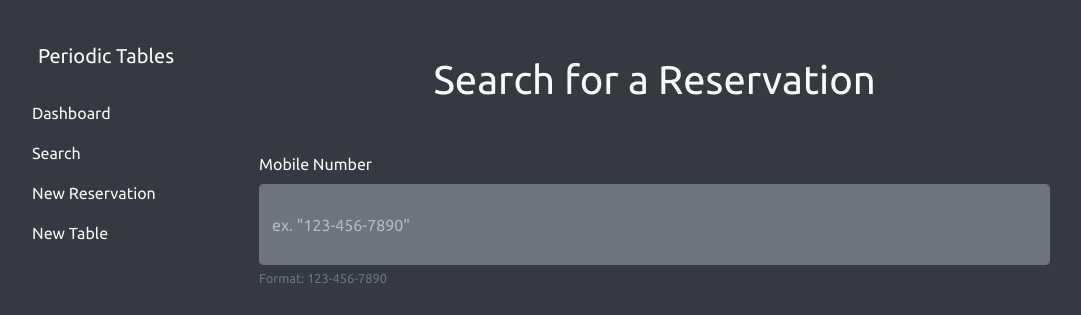
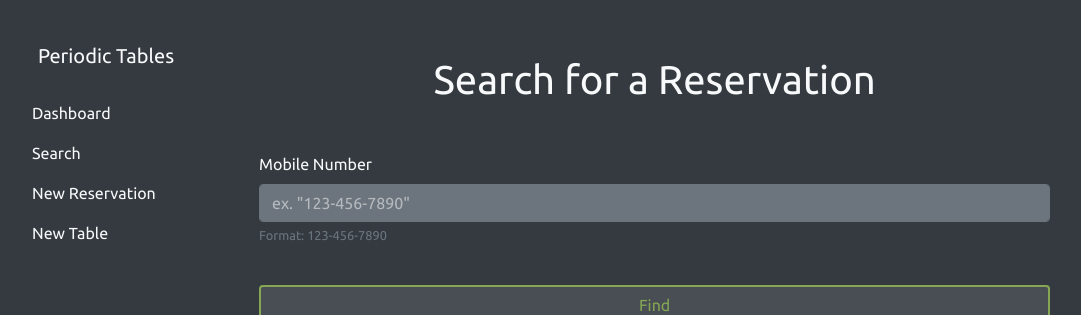
Before and after one commit to rdburdett/Periodic-Tables, a React (Create React App) app in the folder front-end/: page /search in a window 1280 px wide. Shown: the top 315 px of the page, without its empty margins (24-1105 px from the left). Built offline with nearby package versions, Linux system fonts and the light colour scheme; no server answers; a web font is replaced by a local one.

Commit message:
fixed seat width

```diff
--- a/front-end/src/layout/Layout.css
+++ b/front-end/src/layout/Layout.css
@@ -64,11 +64,6 @@ h1, h2, h3, h4, h5, h6 {
   /* color: var(--brand-color-secondary); */
 }
 
-.form-control {
-  padding-top: 5% !important;
-  padding-bottom: 5% !important;
-}
-
 .side-bar {
   /* background-color: #393a44; */
   min-width: 200px;
--- a/front-end/src/routes/reservations/SeatReservation.js
+++ b/front-end/src/routes/reservations/SeatReservation.js
@@ -143,7 +143,7 @@ function SeatReservation() {
 
             <div className="d-md-flex mb-3">
                 {/* Reservation Card */}
-                <div className="col-sm-6">
+                <div className="col">
                     {reservation ? (
                         <SeatReservationCard reservation={reservation} />
                     ) : (
@@ -152,7 +152,7 @@ function SeatReservation() {
                 </div>
 
                 {/* Select Table */}
-                <div className="col-sm-6">
+                <div className="col">
                     <div className="card text-white bg-secondary my-3">
                         {/* Card Header */}
                         <div className="card-header">
```
